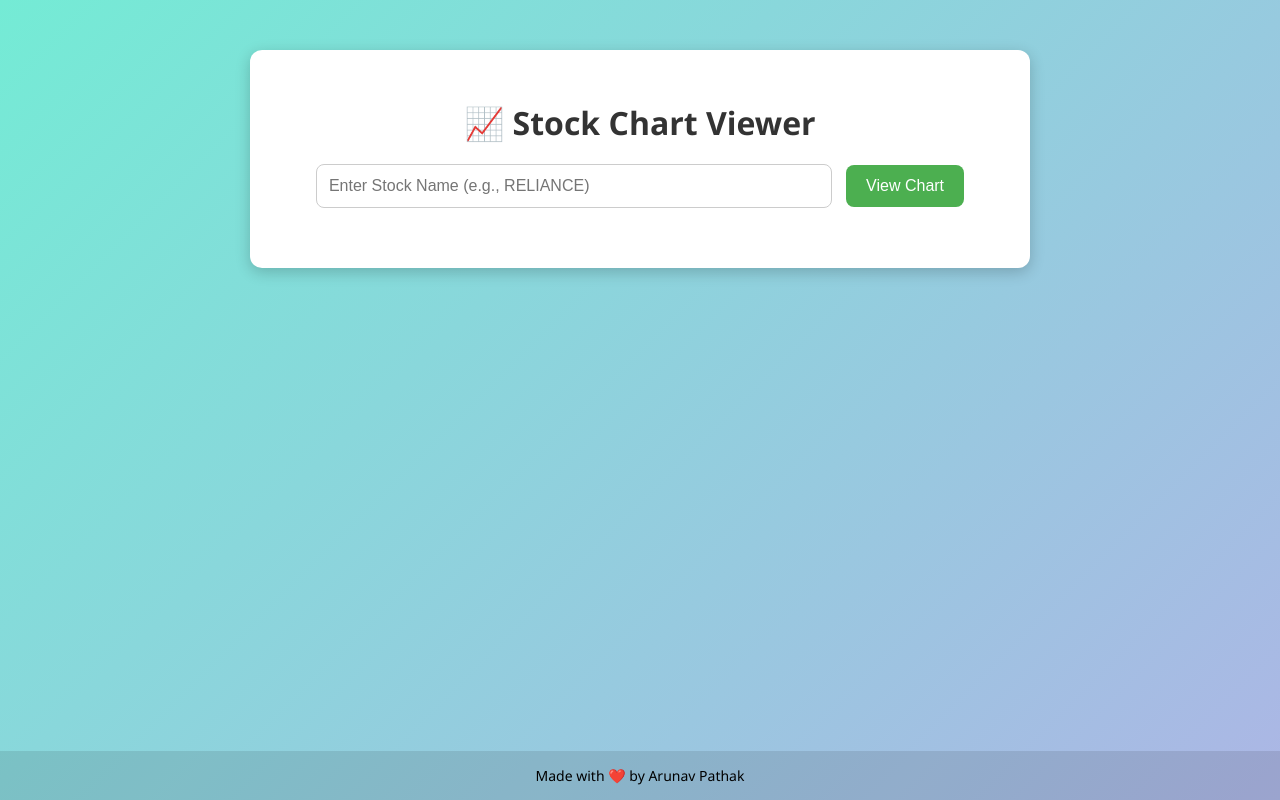
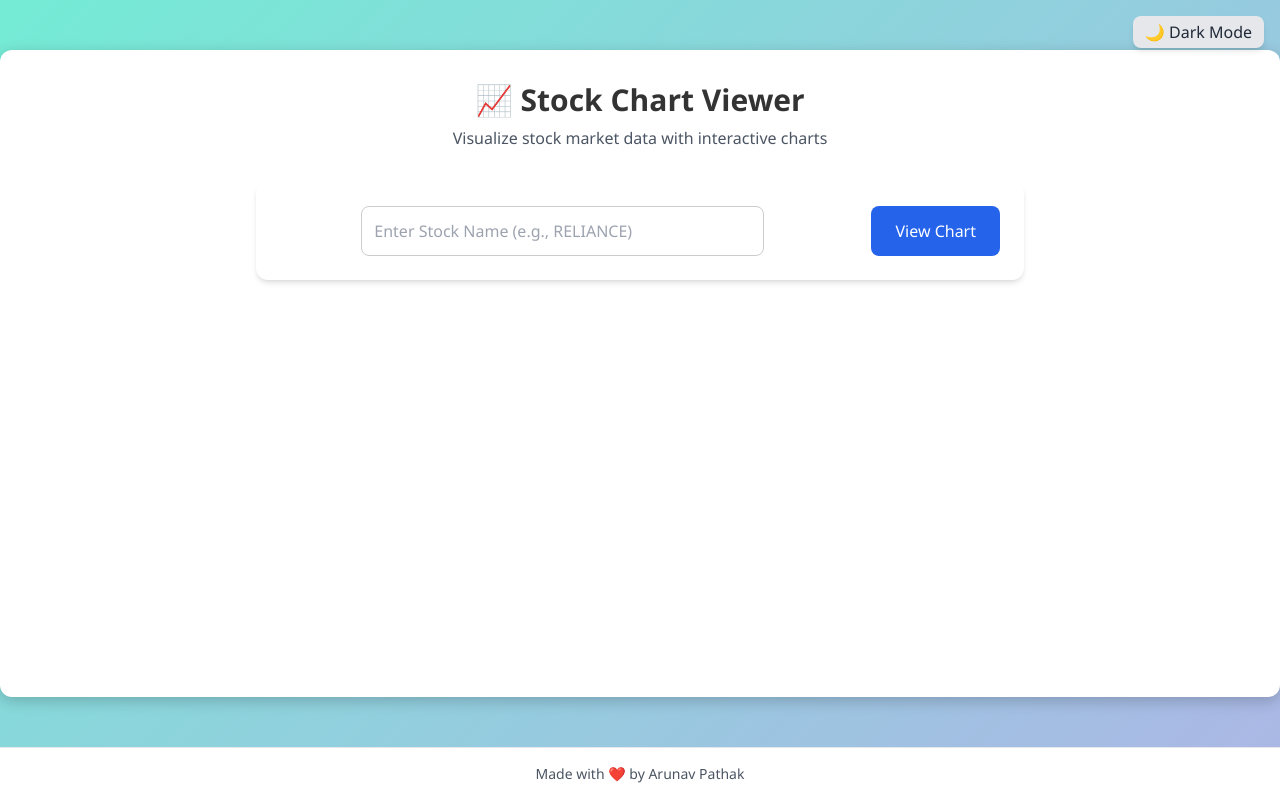
Before and after one commit to pathakarunav123/Live_Stock_preview, a Flask app: template project_folder/templates/index.html in a window 1280 px wide. Run offline with Flask 3, Linux system fonts and the light colour scheme; the template is opened without the code that fills it, so the values that code supplies are empty; some libraries are stand-ins or nearby versions.

Commit message:
Update index.html

```diff
--- a/project_folder/templates/index.html
+++ b/project_folder/templates/index.html
@@ -1,33 +1,150 @@
-<!-- templates/index.html -->
+<!DOCTYPE html>
+<html lang="en" class="">
+<head>
+    <meta charset="UTF-8" />
+    <meta name="viewport" content="width=device-width, initial-scale=1" />
+    <title>📈 Stock Chart Viewer</title>
+    <script src="https://cdn.tailwindcss.com"></script>
+    <script>
+        tailwind.config = {
+            darkMode: 'class',
+            theme: {
+                extend: {},
+            }
+        }
+    </script>
+    <link href="/project_folder/static/style.css" rel="stylesheet" />
+    <style>
+        @import url('https://fonts.googleapis.com/css2?family=Inter:wght@400;500;600&display=swap');
+        /* Remove the body font-family from here - it's in the CSS file */
+        #themeToggle {
+            position: fixed;
+            top: 1rem;
+            right: 1rem;
+            z-index: 50;
+            cursor: pointer;
+        }
+    </style>
+</head>
+<body class="min-h-screen bg-gray-50 flex flex-col dark:bg-gray-900 dark:text-gray-300 transition-colors duration-300">
+    <!-- Dark Mode Toggle Button -->
+    <button id="themeToggle"
+            class="bg-gray-200 dark:bg-gray-700 text-gray-800 dark:text-gray-200 px-3 py-1 rounded-lg shadow-md focus:outline-none">
+        🌙 Dark Mode
+    </button>
 
-<!DOCTYPE html>
-<html lang="en">
-<head>
-    <meta charset="UTF-8">
-    <title>Stock Chart Viewer</title>
-    <link rel="stylesheet" href="{{ url_for('static', filename='css/style.css') }}">
-</head>
-<body>
-    <div class="container">
-        <h1>📈 Stock Chart Viewer</h1>
+    <div class="container mx-auto px-4 py-8 flex-grow">
+        <div class="max-w-3xl mx-auto">
+            <header class="text-center mb-8">
+                <h1 class="text-3xl font-bold mb-2">📈 Stock Chart Viewer</h1>
+                <p class="text-gray-600 dark:text-gray-400">Visualize stock market data with interactive charts</p>
+            </header>
 
-        <form method="POST" class="form">
-            <input type="text" name="stock_name" placeholder="Enter Stock Name (e.g., RELIANCE)" required>
-            <button type="submit">View Chart</button>
-        </form>
+            <div class="bg-white dark:bg-gray-800 rounded-xl shadow-md p-6 mb-8 transition-colors duration-300">
+                <form method="POST" class="flex flex-col sm:flex-row gap-4">
+                    <div class="flex-grow">
+                        <input
+                            type="text"
+                            name="stock_name"
+                            value="{{ stock_name if stock_name else '' }}"
+                            placeholder="Enter Stock Name (e.g., RELIANCE)"
+                            class="w-full px-4 py-3 border border-gray-300 dark:border-gray-600 rounded-lg focus:ring-2 focus:ring-blue-500 focus:border-blue-500 dark:bg-gray-700 dark:text-gray-200"
+                            required
+                        >
+                    </div>
+                    <button
+                        type="submit"
+                        class="px-6 py-3 bg-blue-600 text-white font-medium rounded-lg hover:bg-blue-700 transition-colors focus:outline-none focus:ring-2 focus:ring-offset-2 focus:ring-blue-500"
+                    >
+                        View Chart
+                    </button>
+                </form>
+            </div>
 
-        {% if chart_filename %}
-            <div class="chart-section">
-                <h2>{{ stock_name }} Stock Chart</h2>
-                <img src="{{ url_for('static', filename=chart_filename) }}" alt="Stock Chart">
+            {% if chart_filename %}
+            <div class="bg-white dark:bg-gray-800 rounded-xl shadow-md p-6 transition-colors duration-300">
+                <div class="flex justify-between items-center mb-4">
+                    <h2 class="text-xl font-semibold">{{ stock_name }} Stock Chart</h2>
+                    <a
+                        href="{{ url_for('static', filename=chart_filename) }}"
+                        download="{{ stock_name }}_chart.svg"
+                        class="px-4 py-2 bg-green-600 text-white text-sm font-medium rounded-md hover:bg-green-700 transition-colors"
+                    >
+                        Download Chart
+                    </a>
+                </div>
+               <div class="border border-gray-200 dark:border-gray-600 rounded-lg p-4 relative">
+    <!-- Loading spinner -->
+    <div id="loadingSpinner" class="spinner"></div>
+
+    <img
+        id="stockChartImage"
+        src="{{ url_for('static', filename=chart_filename) }}"
+        alt="{{ stock_name }} stock price chart"
+        class="w-full hidden"  <!-- hide initially -->
+</div>
+
             </div>
-        {% elif stock_name %}
-            <p class="error">⚠️ No data found for "{{ stock_name }}".</p>
-        {% endif %}
+            {% elif stock_name %}
+            <div class="bg-red-50 dark:bg-red-900 border-l-4 border-red-500 text-red-700 dark:text-red-300 p-4 rounded-lg transition-colors duration-300" role="alert">
+                <p class="font-medium">⚠️ No data found for "{{ stock_name }}"</p>
+                <p class="text-sm mt-1">Please try another stock symbol</p>
+            </div>
+            {% endif %}
+        </div>
     </div>
 
-    <footer>
+    <footer class="bg-white dark:bg-gray-800 py-4 text-center text-gray-600 dark:text-gray-400 text-sm border-t border-gray-200 dark:border-gray-700 transition-colors duration-300">
         Made with ❤️ by Arunav Pathak
     </footer>
+
+<script>
+    document.addEventListener('DOMContentLoaded', function() {
+        const themeToggle = document.getElementById('themeToggle');
+
+
+        const savedTheme = localStorage.getItem('theme');
+        const systemPrefersDark = window.matchMedia('(prefers-color-scheme: dark)').matches;
+
+
+        const initialTheme = savedTheme || (systemPrefersDark ? 'dark' : 'light');
+        if (initialTheme === 'dark') {
+            document.documentElement.classList.add('dark');
+            themeToggle.textContent = '☀️ Light Mode';
+        } else {
+            document.documentElement.classList.remove('dark');
+            themeToggle.textContent = '🌙 Dark Mode';
+        }
+
+
+        themeToggle.addEventListener('click', function() {
+            if (document.documentElement.classList.contains('dark')) {
+                document.documentElement.classList.remove('dark');
+                localStorage.setItem('theme', 'light');
+                themeToggle.textContent = '🌙 Dark Mode';
+            } else {
+                document.documentElement.classList.add('dark');
+                localStorage.setItem('theme', 'dark');
+                themeToggle.textContent = '☀️ Light Mode';
+            }
+        });
+
+
+        const img = document.getElementById('stockChartImage');
+        const spinner = document.getElementById('loadingSpinner');
+
+        if (img && spinner) {
+            img.addEventListener('load', () => {
+                spinner.style.display = 'none';
+                img.classList.remove('hidden');
+            });
+
+            if (img.complete && img.naturalHeight !== 0) {
+                spinner.style.display = 'none';
+                img.classList.remove('hidden');
+            }
+        }
+    });
+</script>
 </body>
 </html>
```
